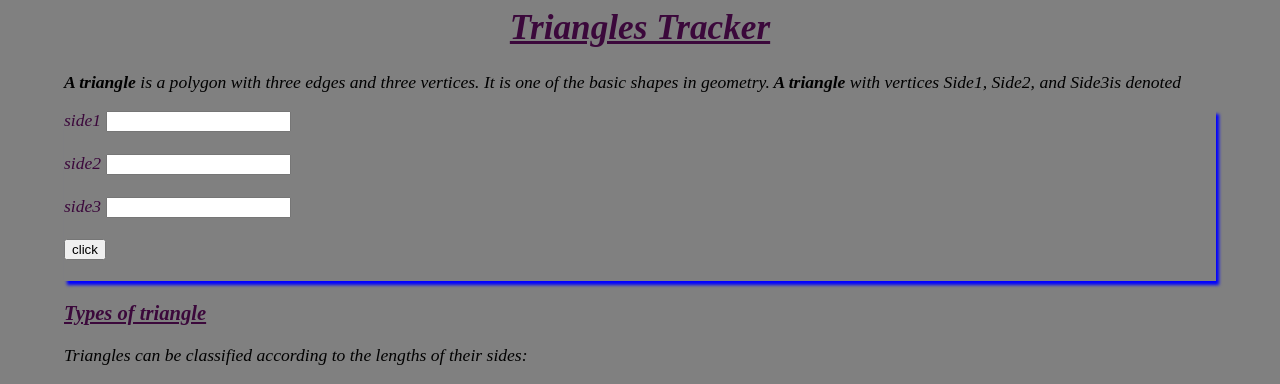
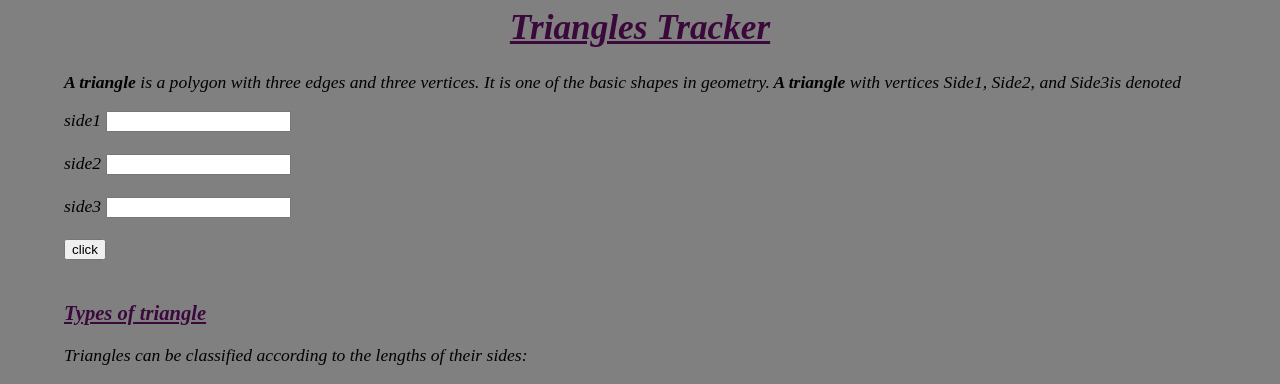
Before and after one commit to Nyirabazungu/triangle, a plain HTML site: page index.html in a window 1280 px wide. Shown: the top 384 px of the page. Drawn offline with Linux system fonts and the light colour scheme.

Commit message:
delete id side

```diff
--- a/triangle.css
+++ b/triangle.css
@@ -22,10 +22,6 @@ h1{
 #last{
     text-align: right;
 }
-#side{
-  color:rgb(59, 8, 59);
-  box-shadow:3px 4px 3px blue;
-}
 img{
     background-image:url(vava.jpeg);
 }
```
